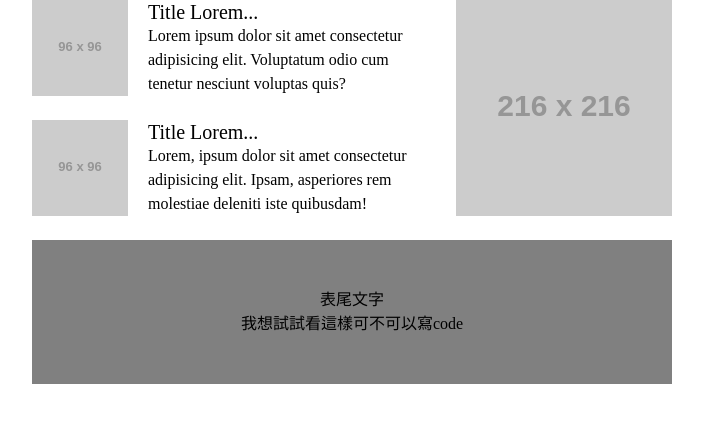
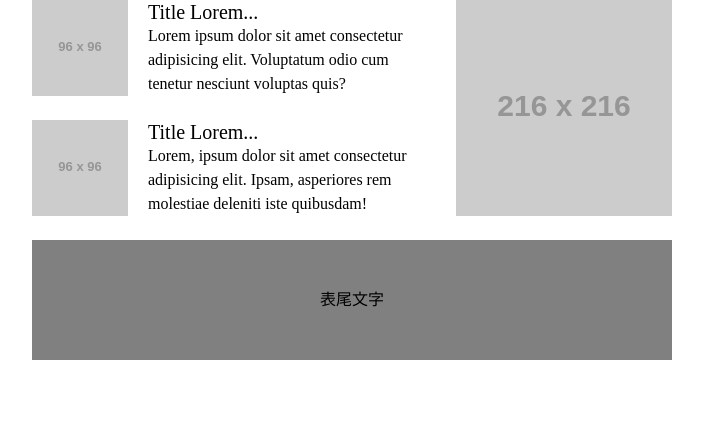
Before and after one commit to oxfoxlion/week1-pixel-perfect-kata, a plain HTML site: page index.html in a window 1280 px wide. Shown: the whole page, without its empty margins (288-991 px from the left). Drawn offline with Linux system fonts and the light colour scheme; placeholder pictures from the web are drawn by us.

Commit message:
Update index.html

```diff
--- a/index.html
+++ b/index.html
@@ -29,7 +29,6 @@
         </div>
         <div class="footer">
             <p>表尾文字</p>
-            <p>我想試試看這樣可不可以寫code</p>
         </div>
     </div>
 </body>
```
